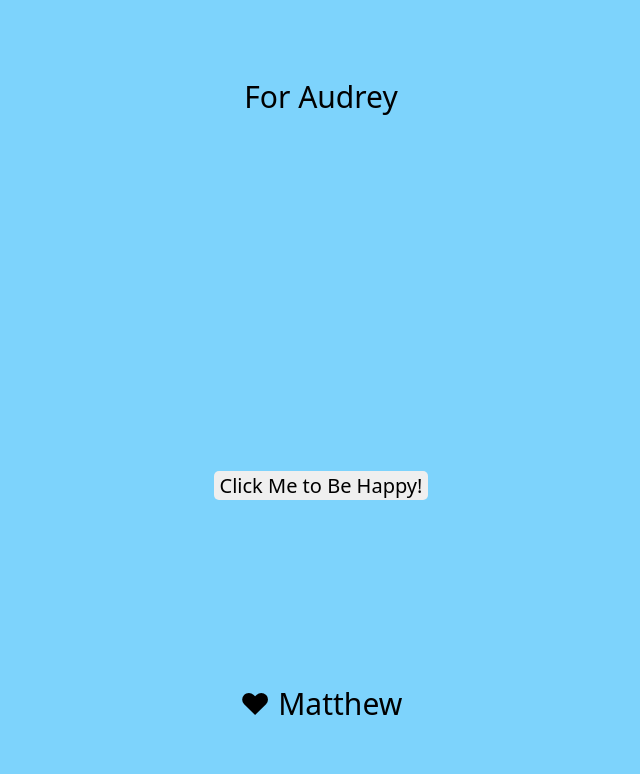
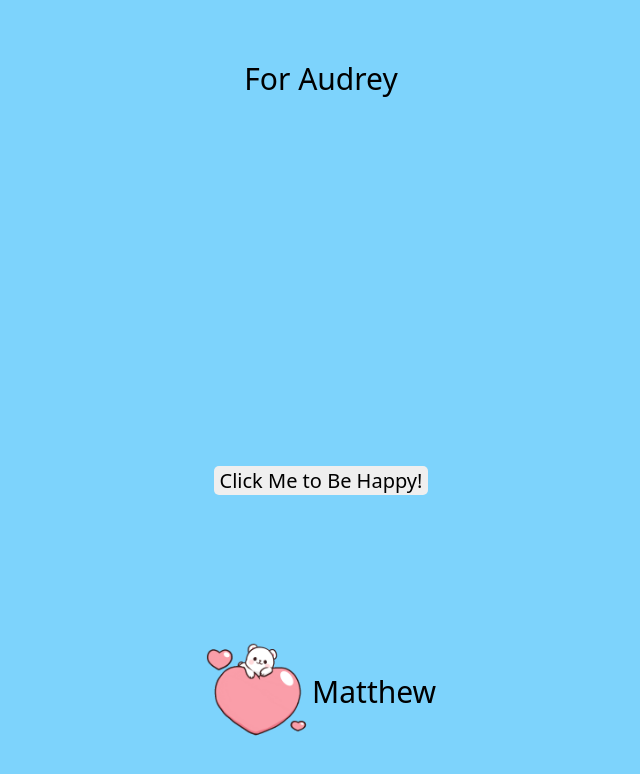
Before and after one commit to matthewliii/happyApp, a plain HTML site: page index.html in a window 1280 px wide. Shown: the whole page, without its empty margins (319-959 px from the left). Drawn offline with Linux system fonts and the light colour scheme.

Commit message:
updated gif

```diff
--- a/index.html
+++ b/index.html
@@ -13,7 +13,10 @@
         <h1 id="affirmation"> </h1>
         <button id="refresh" type="button">Click Me to Be Happy!</button>
     </div>
-    ❤ Matthew
+    <div id="footer">
+        <img id="gif" src="cutie.gif">
+        Matthew
+    </div>
     <script type="text/javascript" src="script.js"></script>
 </body>
 </html>
--- a/style.css
+++ b/style.css
@@ -19,7 +19,7 @@ body{
     align-items: center;
     margin: 30px;
     gap: 20px;
-    height: 200px;
+    height: 250px;
 }
 
 #container h1 {
@@ -32,3 +32,14 @@ body{
     border-radius: 5px;
     font-size: 20px;
 }
+
+#footer {
+    /* flex: 1 1 auto; */
+    display: flex;
+    align-items: center;
+}
+
+#footer img{
+    flex: 1 1 auto;
+    height: 100px;
+}
```
Also changed, not shown: cutie.gif (added).
